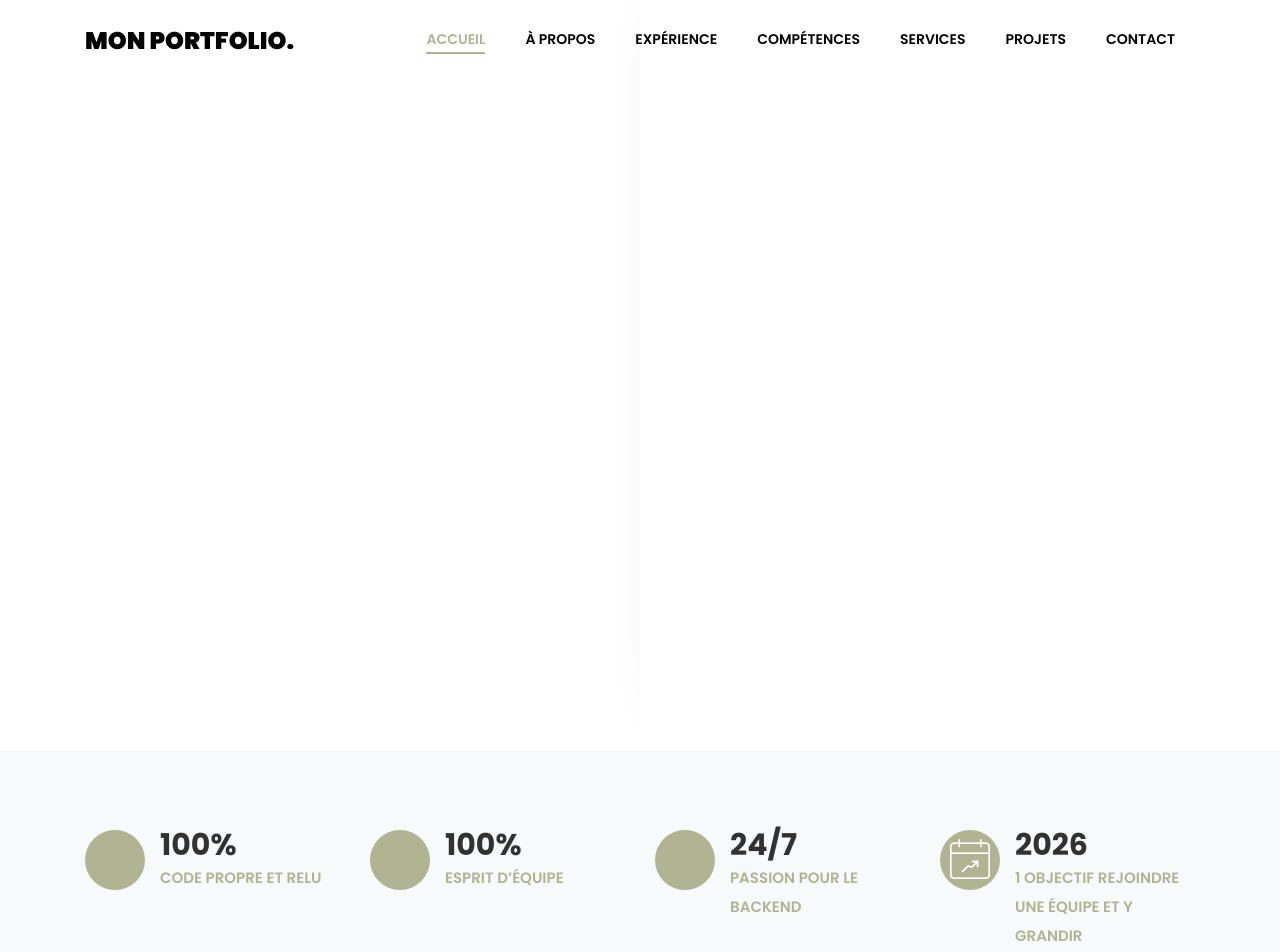
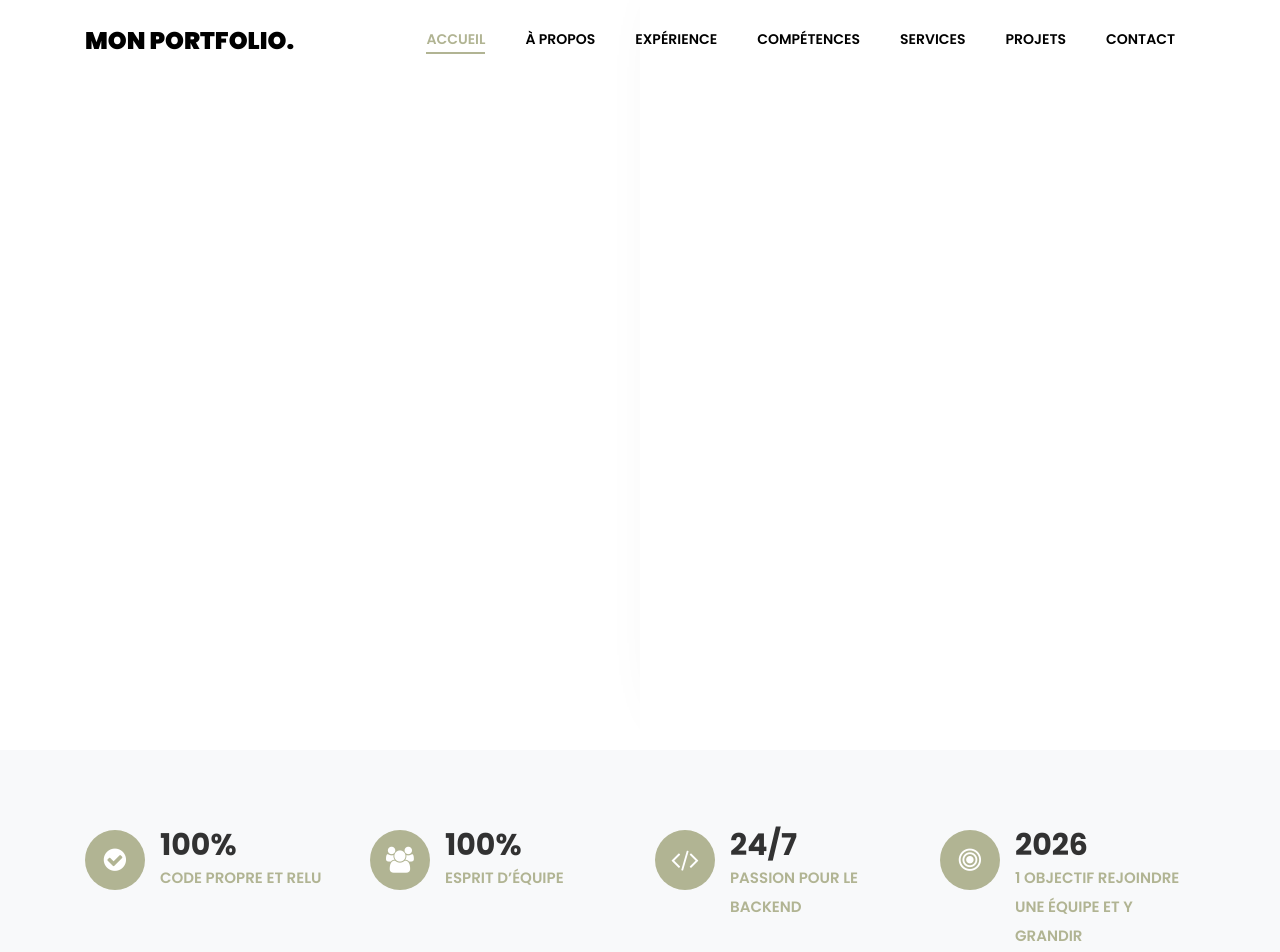
Before and after one commit to Webbymamadou/mon_portofolio, a React (Vite) app: page / in a window 1280 px wide. Shown: the top 952 px of the page. Built offline with nearby package versions, Linux system fonts and the light colour scheme.

Commit message:
fix: affichage des icones de la section statistiques avec Font Awesome

```diff
--- a/src/components/Stats.jsx
+++ b/src/components/Stats.jsx
@@ -8,7 +8,7 @@ function StatItem({ icon, target, text, trigger, duration, prefix = '', suffix =
     <div className="col-md-3 justify-content-center counter-wrap">
       <div className="block-18 d-flex">
         <div className="icon d-flex justify-content-center align-items-center">
-          <span className={icon}></span>
+          <span className={icon} aria-hidden="true"></span>
         </div>
         <div className="text">
           <strong className="number">{prefix}{count}{suffix}</strong>
@@ -22,12 +22,12 @@ function StatItem({ icon, target, text, trigger, duration, prefix = '', suffix =
 export default function Stats() {
   const [ref, isVisible] = useIntersection({ threshold: 0.1, triggerOnce: true });
 
-const stats = [
-  { icon: 'flaticon-check', target: 100, suffix: '%', text: 'Code propre et relu', duration: 1500 },
-  { icon: 'flaticon-team', target: 100, suffix: '%', text: 'Esprit d’équipe', duration: 1500 },
-  { icon: 'flaticon-code', target: 24, suffix: '/7', text: 'Passion pour le backend', duration: 1500 },
-  { icon: 'flaticon-calendar', target: 2026, suffix: '', text: '1 objectif Rejoindre une équipe et y grandir', duration: 2500 },
-];
+  const stats = [
+    { icon: 'fa fa-check-circle', target: 100, suffix: '%', text: 'Code propre et relu', duration: 1500 },
+    { icon: 'fa fa-users', target: 100, suffix: '%', text: 'Esprit d’équipe', duration: 1500 },
+    { icon: 'fa fa-code', target: 24, suffix: '/7', text: 'Passion pour le backend', duration: 1500 },
+    { icon: 'fa fa-bullseye', target: 2026, suffix: '', text: '1 objectif Rejoindre une équipe et y grandir', duration: 2500 },
+  ];
 
   return (
     <section ref={ref} className="ftco-counter img bg-light" id="section-counter">
@@ -47,6 +47,17 @@ const stats = [
           ))}
         </div>
       </div>
+      <style>{`
+        #section-counter .icon span.fa {
+          font-size: 26px;
+          color: #ffffff;
+          display: flex;
+          align-items: center;
+          justify-content: center;
+          width: 100%;
+          height: 100%;
+        }
+      `}</style>
     </section>
   );
 }
```
